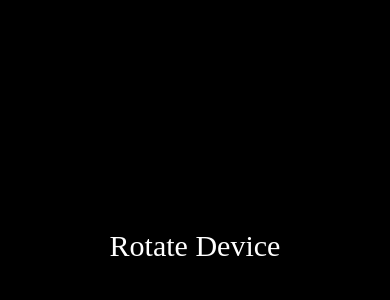
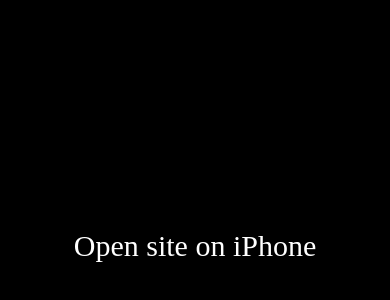
Before and after one commit to arcaneCheco/jewelreyGift, a React app: page / in a window 390 px wide. Shown: the part 176-476 px from the top of the page. Built offline with nearby package versions, Linux system fonts and the light colour scheme.

Commit message:
mobile adjustment

```diff
--- a/App.js
+++ b/App.js
@@ -37,12 +37,12 @@
       .removeEventListener("change", handler);
   }, []);
 
-  // if (!isMobile) return <UseMobileBanner />;
+  if (!isMobile) return <UseMobileBanner />;
 
-  // if (!isPWA) return <UsePWABanner />;
+  if (!isPWA) return <UsePWABanner />;
 
-  // if (!isPermission)
-  //   return <AskPermissionBanner setPermission={setIsPermission} />;
+  if (!isPermission)
+    return <AskPermissionBanner setPermission={setIsPermission} />;
 
   return (
     <Container>
```
